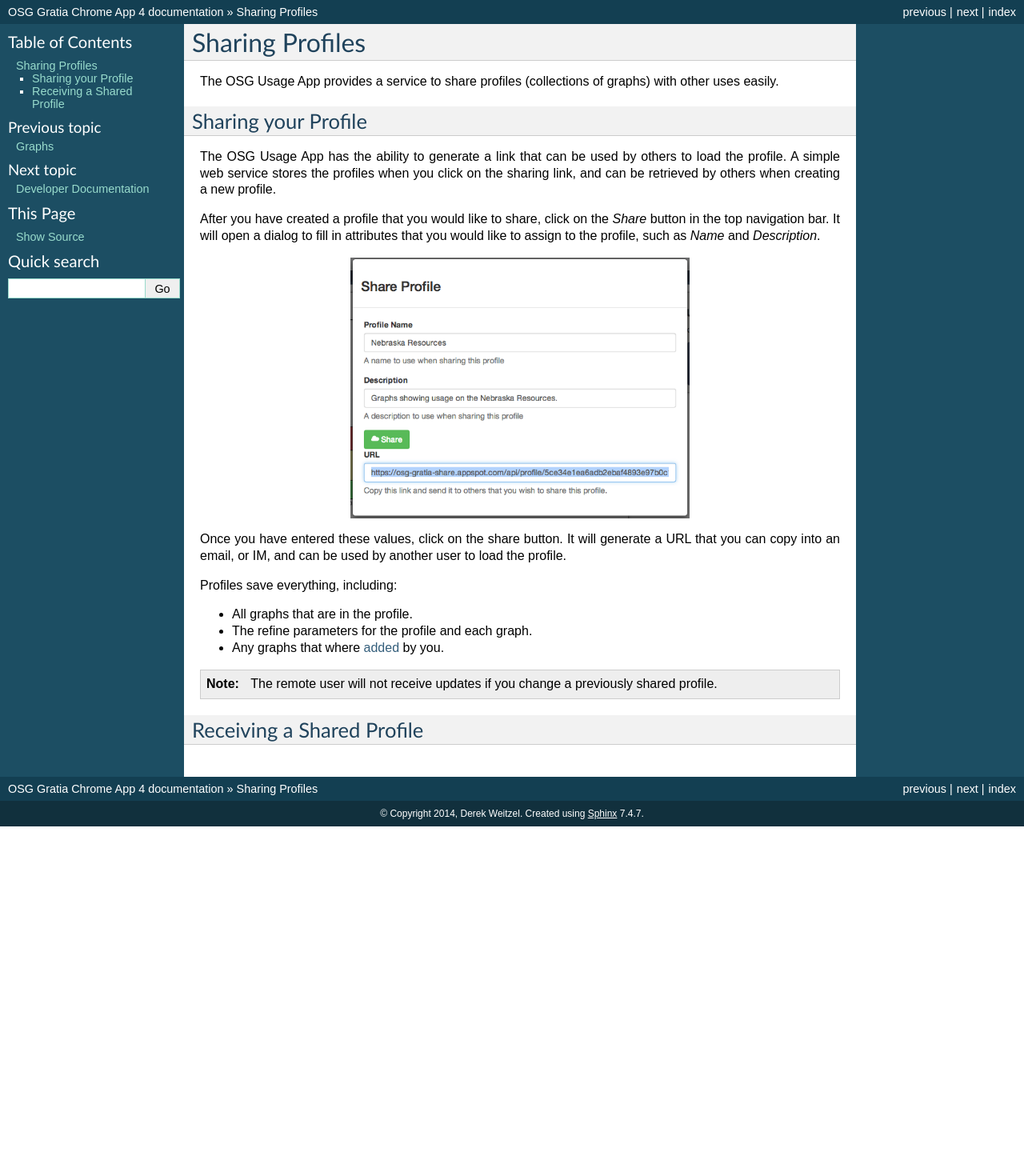
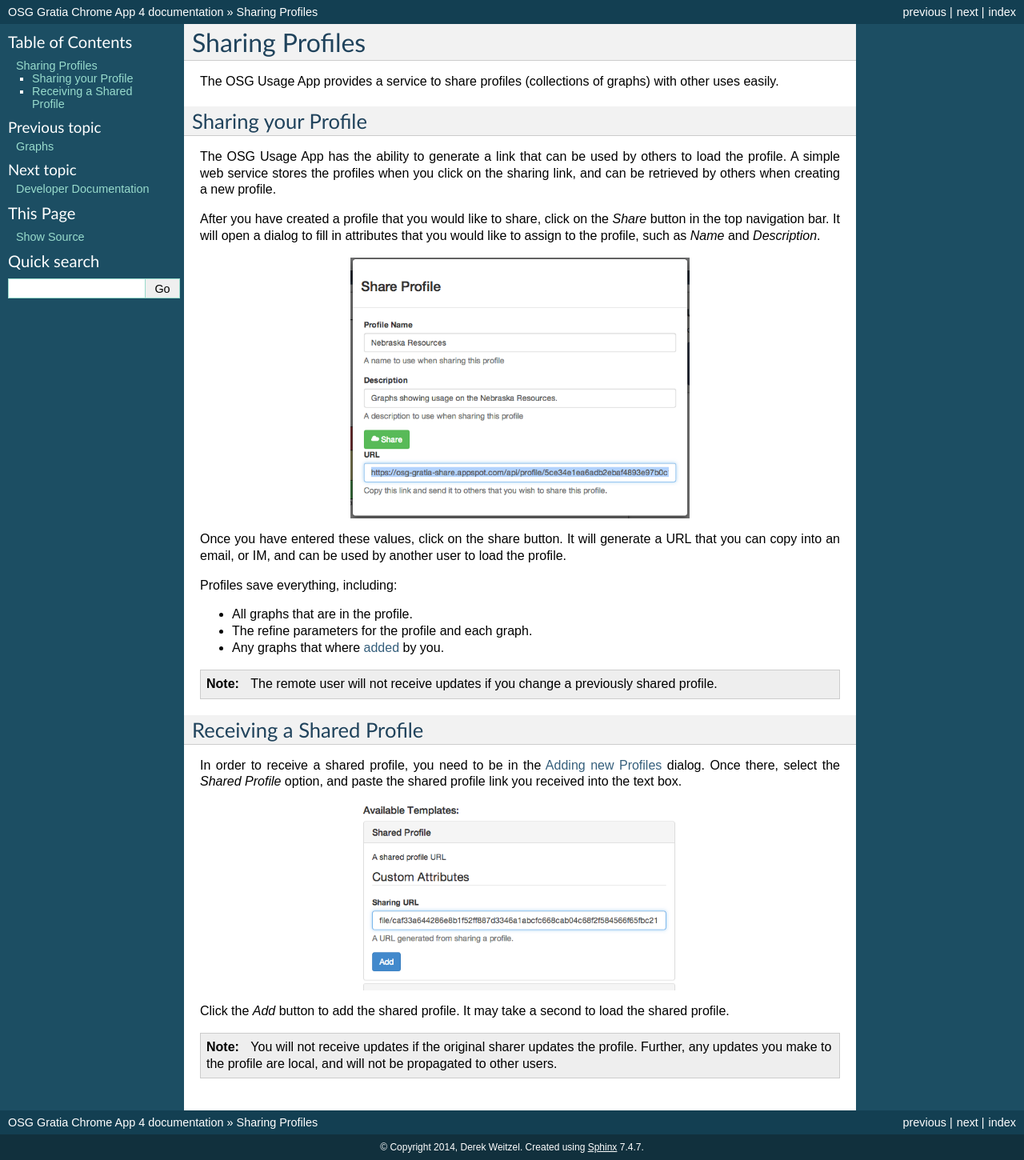
Before and after one commit to djw8605/OSG-Usage-Chrome-App, a Sphinx documentation site: the page built from docs/source/sharing.rst, in a window 1280 px wide. Shown: the whole page at 80% size. Built offline with Sphinx 7.4.7, drawn with Linux system fonts in a browser that asks for light colours; before the commit the page ends 1033 px from its top, so only the background shows below that.

Commit message:
Adding profiles and more sharing

```diff
--- a/docs/source/index.rst
+++ b/docs/source/index.rst
@@ -19,6 +19,7 @@
    :maxdepth: 2
 
    tutorial
+   profiles
    graphs
    sharing
    developer
--- a/docs/source/sharing.rst
+++ b/docs/source/sharing.rst
@@ -37,3 +37,16 @@
 
 Receiving a Shared Profile
 --------------------------
+
+In order to receive a shared profile, you need to be in the :ref:`addingprofiles` dialog.  Once there, select the *Shared Profile* option, and paste the shared profile link you received into the text box.
+
+.. image:: images/receivingShared.png
+   :width: 567
+   :height: 334
+   :scale: 70 %
+   :align: center
+
+Click the *Add* button to add the shared profile.  It may take a second to load the shared profile.
+
+.. note::
+   You will not receive updates if the original sharer updates the profile.  Further, any updates you make to the profile are local, and will not be propagated to other users.
```
Also changed, not shown: docs/source/developer.rst (+7 -0 lines), docs/source/profiles.rst (added, +10 -0 lines), docs/source/images/receivingShared.png (added).
